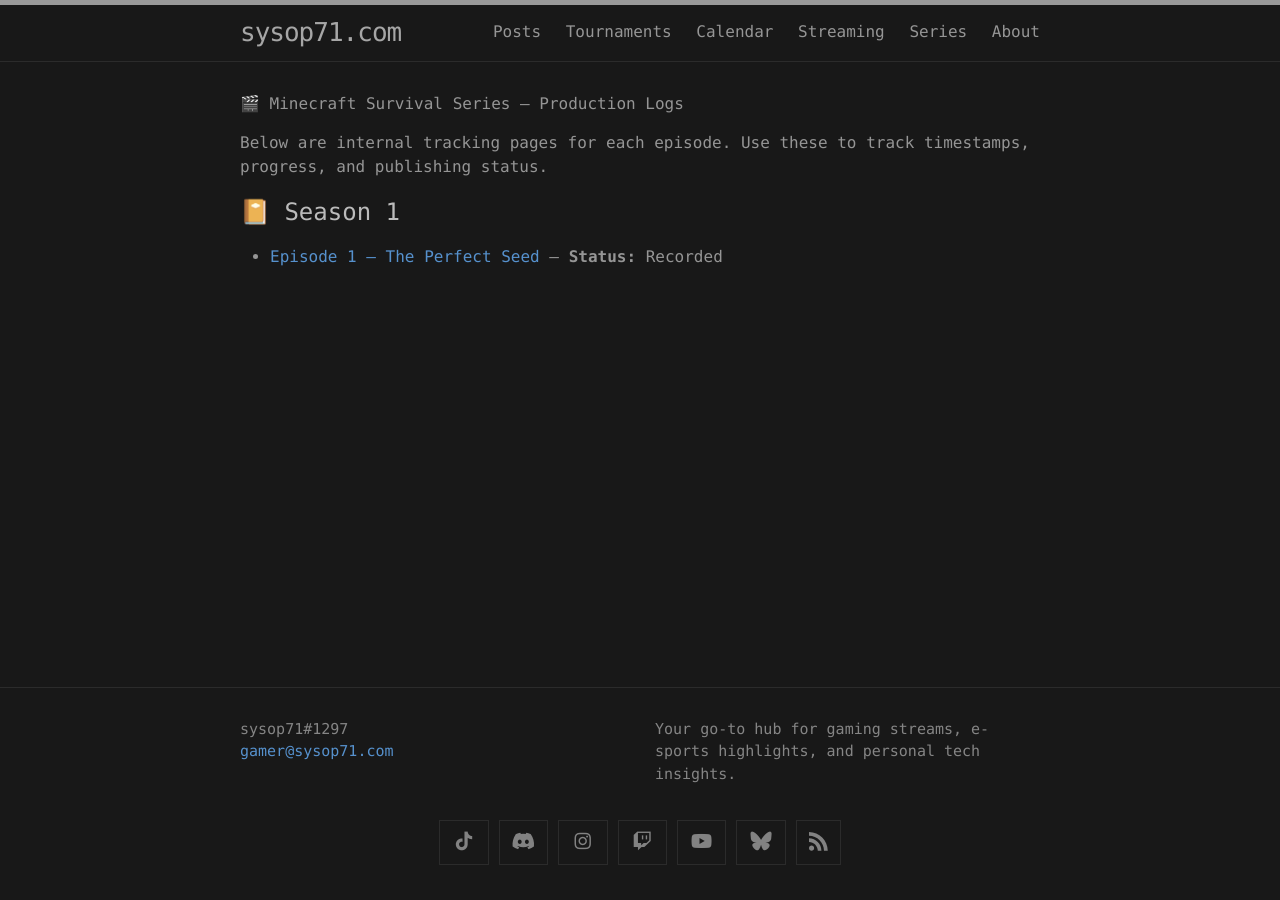
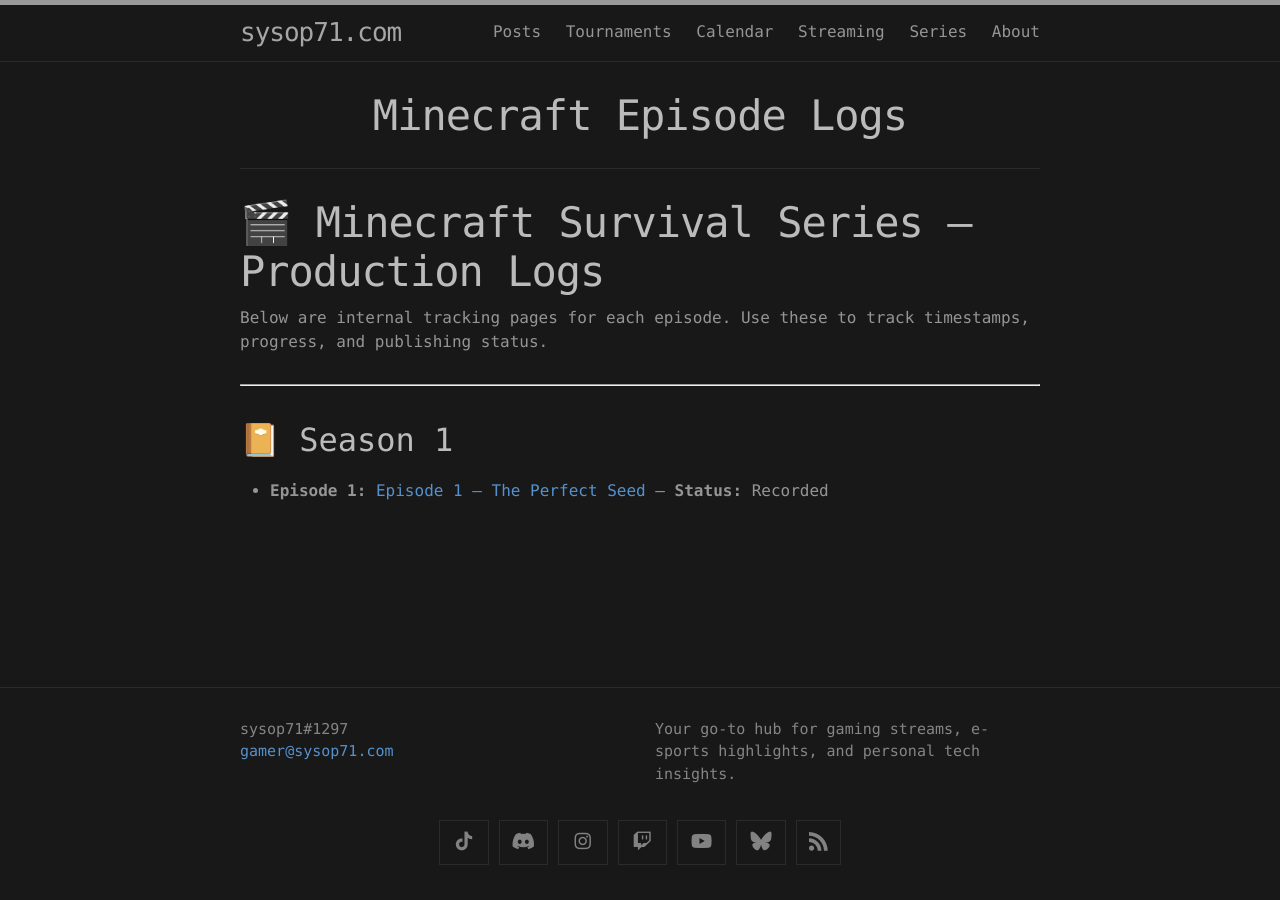
Before and after one commit to sysop71/sysop71.github.io, a Jekyll site: the page built from _minecraft/index.md, in a window 1280 px wide. Built offline with Jekyll 4.4.1, drawn with Linux system fonts in a browser that asks for light colours; a style sheet for code colours, icons or effects is not loaded.

Commit message:
Flexibility changes

```diff
--- a/_minecraft/index.md
+++ b/_minecraft/index.md
@@ -1,24 +1,31 @@
 ---
 title: "Minecraft Episode Logs"
-layout: base
+layout: page
 permalink: /minecraft/
 ---
 
-🎬 Minecraft Survival Series – Production Logs
+# 🎬 Minecraft Survival Series – Production Logs
 
 Below are internal tracking pages for each episode. Use these to track timestamps, progress, and publishing status.
 
-## 📔 Season 1
+---
 
-{% assign logs = site.minecraft | sort: 'date' %}
+{% assign logs = site.minecraft | where: "layout", "log" | sort: "episode" %}
+{% assign seasons = logs | map: "season" | uniq | sort %}
+
+{% for season in seasons %}
+## 📔 Season {{ season }}
+
 <ul>
-  {% for log in logs %}
-    {% if log.layout == "log" %}
-      <li>
-        <a href="{{ log.url | relative_url }}">{{ log.title }}</a>
-        – <strong>Status:</strong> {{ log.status | default: "Draft" }}
-        {% unless log.published %} <em>(Unpublished)</em>{% endunless %}
-      </li>
-    {% endif %}
+  {% assign season_logs = logs | where: "season", season | sort: "episode" %}
+  {% for log in season_logs %}
+    <li>
+      <strong>Episode {{ log.episode }}:</strong>
+      <a href="{{ log.url | relative_url }}">{{ log.title }}</a>
+      – <strong>Status:</strong> {{ log.status | default: "Draft" }}
+      {% unless log.published %} <em>(Unpublished)</em>{% endunless %}
+    </li>
   {% endfor %}
 </ul>
+
+{% endfor %}
```
Also changed, not shown: _minecraft/s1e1-log.md (+2 -0 lines).
